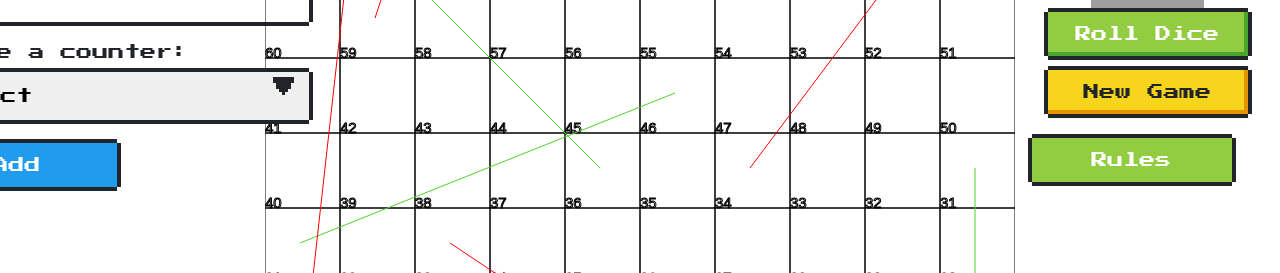
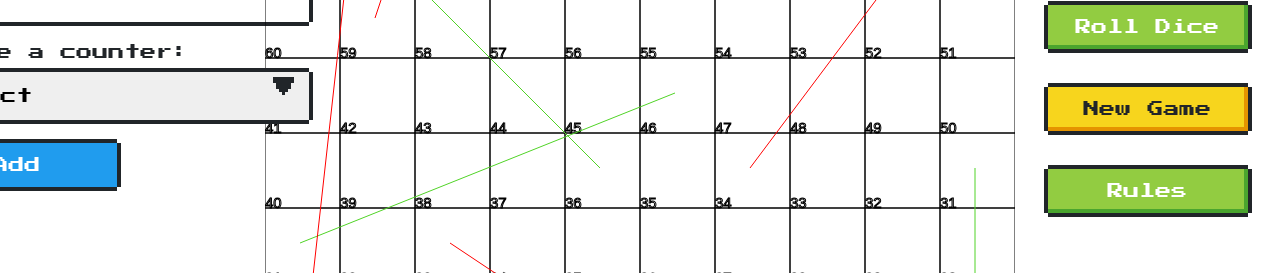
Before and after one commit to GiulianoDerosas/SnakesAndLadders, a React (Create React App) app in the folder client/: page / in a window 1280 px wide. Shown: the part 397-670 px from the top of the page. Built offline with nearby package versions, Linux system fonts and the light colour scheme; no server answers; grey boxes are pictures that could not be loaded.

Commit message:
rules toggle inline and  same css as buttons

```diff
--- a/client/src/components/Dice.js
+++ b/client/src/components/Dice.js
@@ -33,7 +33,7 @@ return (
             <div className="dice">
                 <img className="dice-image" alt="" src="https://i.ibb.co/wNVtBmy/dice1.png"/>
             </div>
-
+            <br />
             <div className="dice-container">
                 <button className="nes-btn is-success" onClick={onClick}>Roll Dice</button>
             </div>
--- a/client/src/components/RuleDisplay.js
+++ b/client/src/components/RuleDisplay.js
@@ -12,8 +12,8 @@ const RuleDisplay = () => {
         }
     }
     return (
-        <div>
-            <input className="nes-btn is-success" type="submit" value="Rules" onClick={onClick}/>
+        <div className="rulesbutton">
+            <button className="nes-btn is-success" type="submit" value="Rules" onClick={onClick}>Rules</button>
             {showDisplay ? <Rules /> : null}
         </div>
     )
--- a/client/src/containers/game.js
+++ b/client/src/containers/game.js
@@ -190,9 +190,11 @@ const Game = () => {
                 <Players players={players}/>
             </div>
 
-            <div className="dice-container"><Dice getRoll = {getRoll}/>
-
+            <div className="dice-container">
+                <Dice getRoll = {getRoll}/>
+                <br />
                 <button className="nes-btn is-warning" onClick={refreshPage}>New Game</button>
+                <br />
                 <RuleDisplay />
             </div>
         </div>
--- a/client/src/index.css
+++ b/client/src/index.css
@@ -45,6 +45,10 @@ h1 {
   margin-bottom: 10px;
 }
 
+.rulesbutton {
+  align-self: center;
+}
+
 .nes-btn.is-error {
   width: 200px;
   justify-content: center;
@@ -53,9 +57,7 @@ h1 {
 .nes-btn.is-warning {
   width: 200px;
   align-self: center;
-  /* text-decoration-color: white;
-  text-emphasis-color: white; */
-  margin-bottom: 20px;
+  margin-bottom: 10px;
 }
 
 .title {
```
